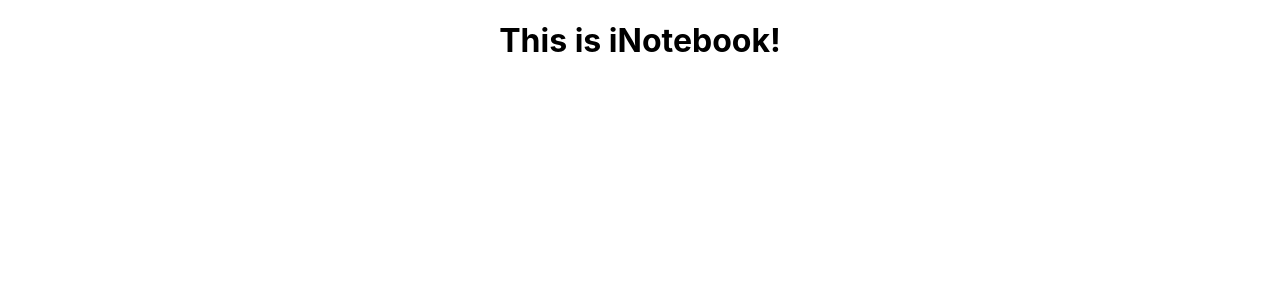
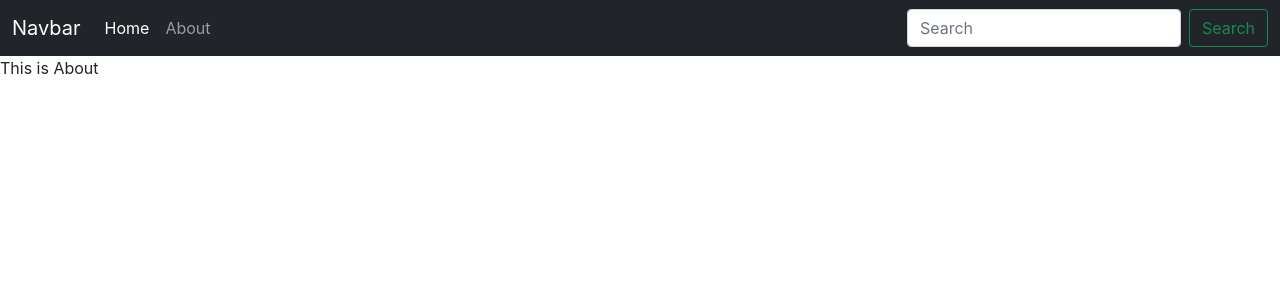
Before and after one commit to dazzlerabhi30800/iNotebook-react, a React (Create React App) app: page /about in a window 1280 px wide. Shown: the top 300 px of the page. Built offline with nearby package versions, Linux system fonts and the light colour scheme.

Commit message:
Video 56 Completed

```diff
--- a/public/index.html
+++ b/public/index.html
@@ -15,6 +15,9 @@
       user's mobile device or desktop. See https://developers.google.com/web/fundamentals/web-app-manifest/
     -->
     <link rel="manifest" href="%PUBLIC_URL%/manifest.json" />
+    <!-- Bootstrap CSS  -->
+    <link href="https://cdn.jsdelivr.net/npm/bootstrap@5.1.3/dist/css/bootstrap.min.css" rel="stylesheet" integrity="sha384-1BmE4kWBq78iYhFldvKuhfTAU6auU8tT94WrHftjDbrCEXSU1oBoqyl2QvZ6jIW3" crossorigin="anonymous">
+
     <!--
       Notice the use of %PUBLIC_URL% in the tags above.
       It will be replaced with the URL of the `public` folder during the build.
@@ -24,7 +27,7 @@
       work correctly both with client-side routing and a non-root public URL.
       Learn how to configure a non-root public URL by running `npm run build`.
     -->
-    <title>React App</title>
+    <title>iNotebook - Your notes secured on the cloud</title>
   </head>
   <body>
     <noscript>You need to enable JavaScript to run this app.</noscript>
@@ -39,5 +42,6 @@
       To begin the development, run `npm start` or `yarn start`.
       To create a production bundle, use `npm run build` or `yarn build`.
     -->
+    <script src="https://cdn.jsdelivr.net/npm/bootstrap@5.1.3/dist/js/bootstrap.bundle.min.js" integrity="sha384-ka7Sk0Gln4gmtz2MlQnikT1wXgYsOg+OMhuP+IlRH9sENBO0LRn5q+8nbTov4+1p" crossorigin="anonymous"></script>
   </body>
 </html>
--- a/src/App.js
+++ b/src/App.js
@@ -1,11 +1,28 @@
 
 import './App.css';
+import {
+  BrowserRouter as Router,
+  Route,
+  Routes
+} from "react-router-dom";
+import Navbar from './components/Navbar';
+import Home from './components/Home';
+import About from './components/About';
 
 function App() {
   return (
-    <div className="App">
-      <h1>This is iNotebook!</h1>
-    </div>
+    <>
+    <Router>
+
+    <Navbar />
+    {/* <About /> */}
+
+      <Routes>
+        <Route exact path = "/about" element= {<About />} />
+        <Route exact path = "/" element= {<Home />} />
+      </Routes>
+    </Router>
+    </>
   );
 }
 
--- /dev/null
+++ b/src/components/About.js
@@ -0,0 +1,11 @@
+import React from 'react'
+
+const About = () => {
+    return (
+        <div>
+            This is About
+        </div>
+    )
+}
+
+export default About
--- /dev/null
+++ b/src/components/Home.js
@@ -0,0 +1,12 @@
+import React from 'react'
+
+
+const Home = () => {
+    return (
+        <div>
+            This is home
+        </div>
+    )
+}
+
+export default Home
--- /dev/null
+++ b/src/components/Navbar.js
@@ -0,0 +1,35 @@
+import React from 'react';
+import {Link} from "react-router-dom";
+
+const Navbar = () => {
+    return (
+        <div>
+           <nav className="navbar navbar-expand-lg navbar-dark bg-dark">
+  <div className="container-fluid">
+    <Link className="navbar-brand" to="/">Navbar</Link>
+    <button className="navbar-toggler" type="button" data-bs-toggle="collapse" data-bs-target="#navbarSupportedContent" aria-controls="navbarSupportedContent" aria-expanded="false" aria-label="Toggle navigation">
+      <span className="navbar-toggler-icon"></span>
+    </button>
+    <div className="collapse navbar-collapse" id="navbarSupportedContent">
+      <ul className="navbar-nav me-auto mb-2 mb-lg-0">
+        <li className="nav-item">
+          <Link className="nav-link active" aria-current="page" to="/">Home</Link>
+        </li>
+        <li className="nav-item">
+          <Link className="nav-link" to="/about">About</Link>
+        </li>
+
+
+      </ul>
+      <form className="d-flex">
+        <input className="form-control me-2" type="search" placeholder="Search" aria-label="Search" />
+        <button className="btn btn-outline-success" type="submit">Search</button>
+      </form>
+    </div>
+  </div>
+</nav>
+        </div>
+    )
+}
+
+export default Navbar
```
